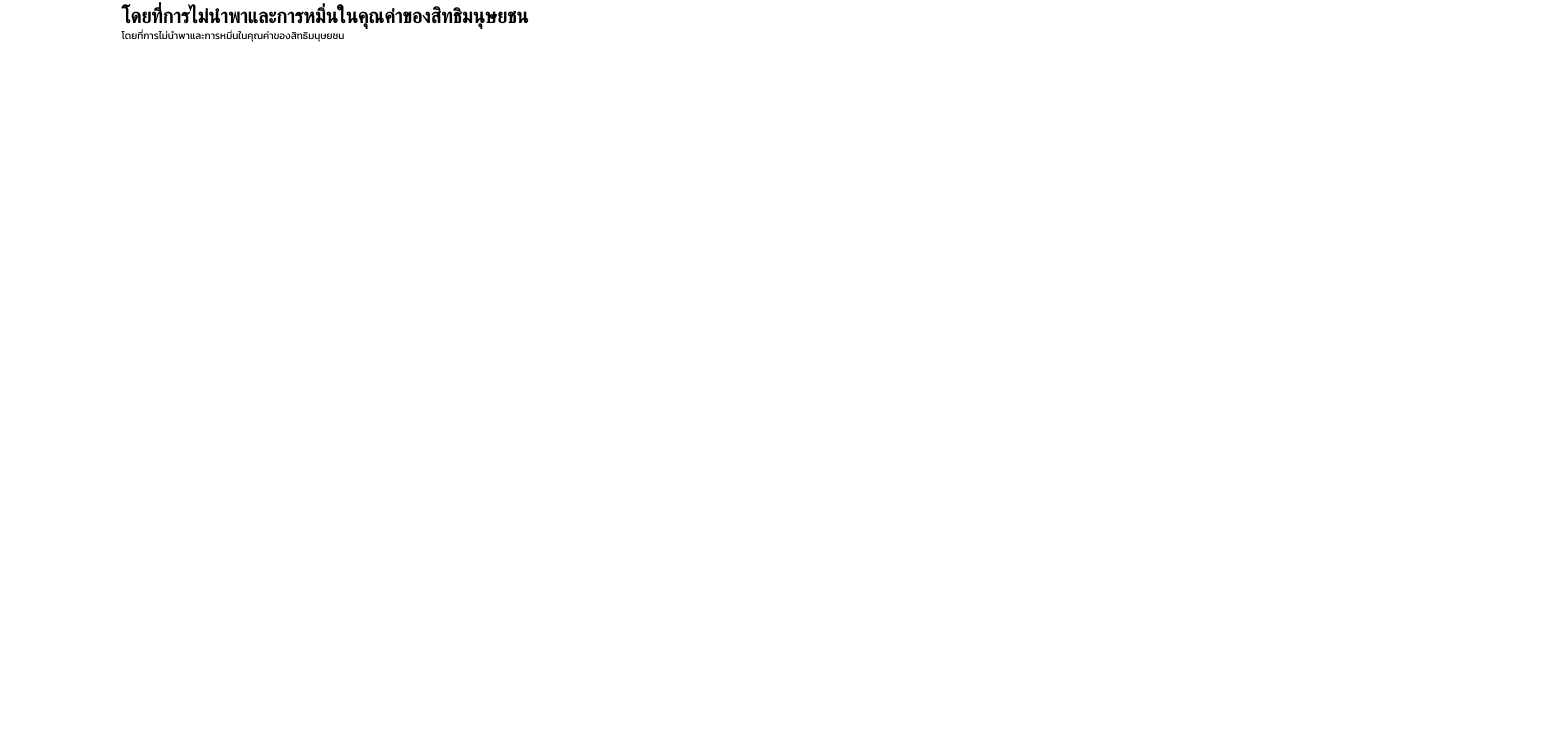
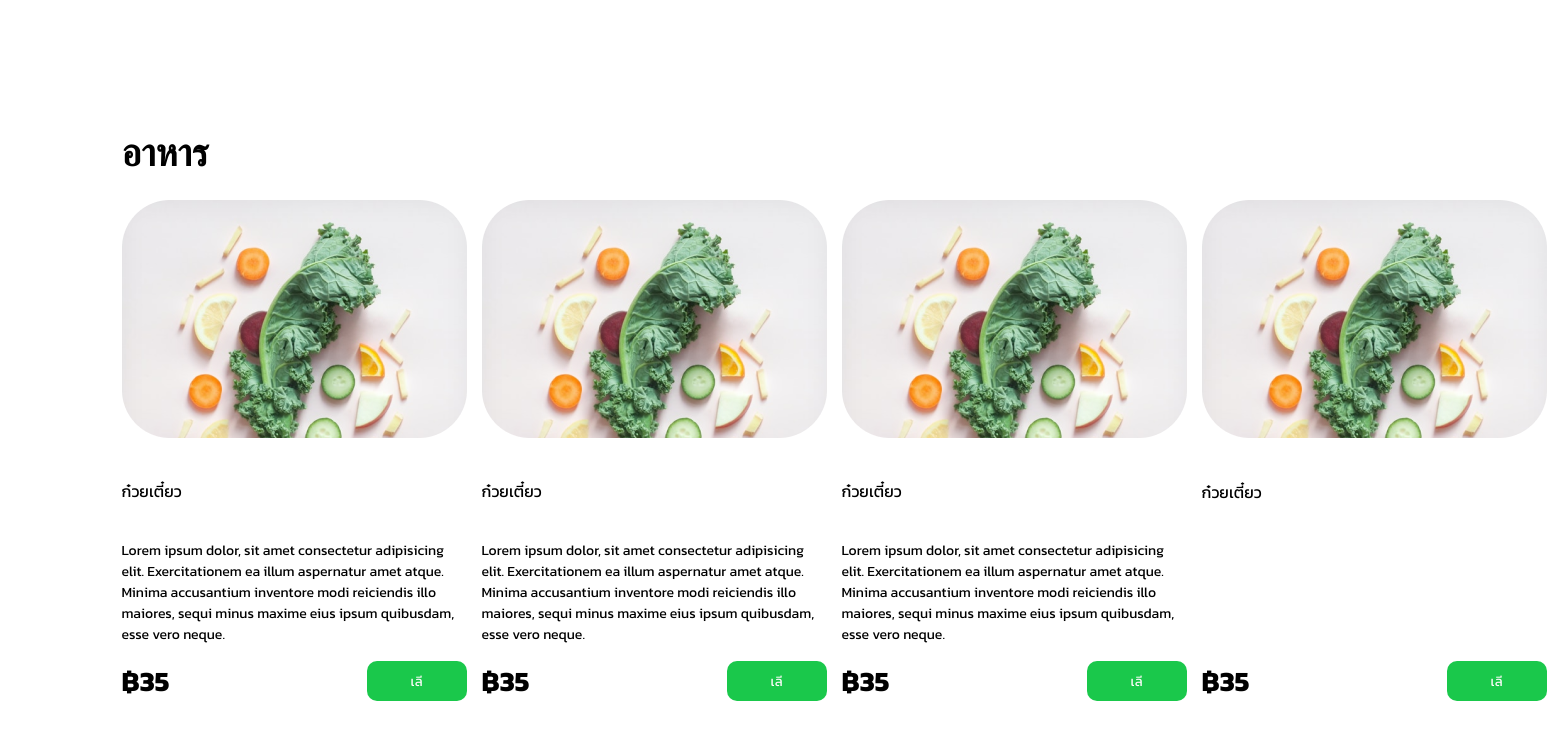
Before and after one commit to donghhan/krualomfon, a Next.js app: page / in a window 1280 px wide. Shown: the part 113-869 px from the top of the page, 1547 px wide, since content can reach past the window. Before the commit the page ends 800 px from the top, so only its background shows below. Built offline with nearby package versions, Linux system fonts and the light colour scheme; a web font is replaced by a local one.

Commit message:
FoodCard component added

```diff
--- /dev/null
+++ b/src/app/foodData.ts
@@ -0,0 +1,64 @@
+import food from "public/food.png";
+
+export const foodData = [
+  {
+    id: "drunken-noodle",
+    name: "ก๋วยเตี๋ยว",
+    price: 35,
+    description:
+      "Lorem ipsum dolor, sit amet consectetur adipisicing elit. Exercitationem ea illum aspernatur amet atque. Minima accusantium inventore modi reiciendis illo maiores, sequi minus maxime eius ipsum quibusdam, esse vero neque.",
+    src: food,
+  },
+  {
+    id: "drunken-noodle",
+    name: "ก๋วยเตี๋ยว",
+    price: 35,
+    description:
+      "Lorem ipsum dolor, sit amet consectetur adipisicing elit. Exercitationem ea illum aspernatur amet atque. Minima accusantium inventore modi reiciendis illo maiores, sequi minus maxime eius ipsum quibusdam, esse vero neque.",
+    src: food,
+  },
+  {
+    id: "drunken-noodle",
+    name: "ก๋วยเตี๋ยว",
+    price: 35,
+    description:
+      "Lorem ipsum dolor, sit amet consectetur adipisicing elit. Exercitationem ea illum aspernatur amet atque. Minima accusantium inventore modi reiciendis illo maiores, sequi minus maxime eius ipsum quibusdam, esse vero neque.",
+    src: food,
+  },
+  {
+    id: "drunken-noodle",
+    name: "ก๋วยเตี๋ยว",
+    price: 35,
+    src: food,
+  },
+  {
+    id: "drunken-noodle",
+    name: "ก๋วยเตี๋ยว",
+    price: 35,
+    src: food,
+  },
+  {
+    id: "drunken-noodle",
+    name: "ก๋วยเตี๋ยว",
+    price: 35,
+    src: food,
+  },
+  {
+    id: "drunken-noodle",
+    name: "ก๋วยเตี๋ยว",
+    price: 35,
+    src: food,
+  },
+  {
+    id: "drunken-noodle",
+    name: "ก๋วยเตี๋ยว",
+    price: 35,
+    src: food,
+  },
+  {
+    id: "drunken-noodle",
+    name: "ก๋วยเตี๋ยว",
+    price: 35,
+    src: food,
+  },
+];
--- a/src/app/page.tsx
+++ b/src/app/page.tsx
@@ -1,12 +1,32 @@
+import "./style.scss";
+import { foodData } from "./foodData";
 import Header from "@/components/header/Header";
+import FoodCard from "@/components/FoodCard/FoodCard";
 
 export default function Home() {
   return (
     <>
       <Header />
       <main>
-        <h1>โดยที่การไม่นำพาและการหมิ่นในคุณค่าของสิทธิมนุษยชน</h1>
-        <p>โดยที่การไม่นำพาและการหมิ่นในคุณค่าของสิทธิมนุษยชน</p>
+        <section id="foods">
+          <div className="wrapper">
+            <div className="title-wrapper">
+              <h1 className="title">อาหาร</h1>
+            </div>
+            <div className="food-wrapper">
+              {foodData.map((i) => (
+                <FoodCard
+                  key={i.id}
+                  id={i.id}
+                  name={i.name}
+                  price={i.price}
+                  description={i.description}
+                  src={i.src}
+                />
+              ))}
+            </div>
+          </div>
+        </section>
       </main>
     </>
   );
--- /dev/null
+++ b/src/app/style.scss
@@ -0,0 +1,26 @@
+@use "../styles/variables/" as *;
+
+.wrapper {
+  width: 100%;
+  display: flex;
+  flex-direction: column;
+
+  .title-wrapper {
+    margin-bottom: 2.4em;
+
+    .title {
+      @include laptop {
+        font-size: 3.8rem;
+      }
+    }
+  }
+
+  .food-wrapper {
+    display: grid;
+
+    @include laptop {
+      grid-template-columns: repeat(4, 1fr);
+      gap: 6em 1.5em;
+    }
+  }
+}
--- a/src/components/FoodCard/FoodCard.tsx
+++ b/src/components/FoodCard/FoodCard.tsx
@@ -1,9 +1,30 @@
-import "./style.FoodCard.scss";
+import "./style.scss";
+import Image from "next/image";
+import { type StaticImageData } from "next/image";
+
+interface FoodInfoType extends React.HTMLAttributes<HTMLDivElement | null> {
+  name: string;
+  price: number;
+  description?: string;
+  src: StaticImageData;
+}
 
 export default function FoodCard({
+  id,
   name,
   price,
   description,
+  src,
 }: FoodInfoType): JSX.Element {
-  return <div id={name} className="food-card-wrapper"></div>;
+  return (
+    <div id={id} className="food-card-wrapper">
+      <Image src={src} alt="food thumbnail" />
+      <span className="name">{name}</span>
+      <p className="description">{description}</p>
+      <div className="info-wrapper">
+        <span className="price">฿{price}</span>
+        <button className="order-button">เลี</button>
+      </div>
+    </div>
+  );
 }
--- a/src/components/FoodCard/style.FoodCard.scss
+++ /dev/null
@@ -1,4 +0,0 @@
-@use "../../styles/variables/" as *;
-
-.food-card-wrapper {
-}
--- /dev/null
+++ b/src/components/FoodCard/style.scss
@@ -0,0 +1,40 @@
+@use "../../styles/variables/" as *;
+
+.food-card-wrapper {
+  min-height: 45rem;
+  display: flex;
+  flex-direction: column;
+  justify-content: space-between;
+  gap: 1.5em;
+
+  .name {
+    margin-top: 1.6em;
+    font-size: 1.6rem;
+  }
+
+  .description {
+    min-height: 10rem;
+    margin-top: 1.6em;
+    font-size: 1.4rem;
+  }
+
+  .info-wrapper {
+    display: flex;
+    justify-content: space-between;
+    align-items: center;
+
+    .price {
+      font-weight: 700;
+      font-size: 2.8rem;
+    }
+
+    .order-button {
+      width: 10rem;
+      height: 4rem;
+      background-color: $green;
+      color: $black_100;
+      border-radius: 1rem;
+      font-family: "Kanit", sans-serif;
+    }
+  }
+}
--- a/src/styles/global.scss
+++ b/src/styles/global.scss
@@ -11,17 +11,12 @@ body {
   font-size: 10px;
   font-family: "Kanit", sans-serif;
   padding: 0 5%;
-  position: relative;
 }
 
 a {
   text-decoration: none;
   display: inline-block;
   color: inherit;
-}
-
-span {
-  display: inline-block;
 }
 
 ul,
@@ -37,3 +32,19 @@ h5,
 h6 {
   font-family: "Charm", cursive;
 }
+
+button {
+  border: none;
+  cursor: pointer;
+}
+
+main {
+  width: 100%;
+
+  @include mobile {
+  }
+
+  @include laptop {
+    padding-top: 126px;
+  }
+}
--- a/src/styles/variables/_breakpoints.scss
+++ b/src/styles/variables/_breakpoints.scss
@@ -0,0 +1,23 @@
+@mixin mobile {
+  @media screen and (min-width: 280px) {
+    @content;
+  }
+}
+
+@mixin tablet {
+  @media screen and (min-width: 768px) {
+    @content;
+  }
+}
+
+@mixin laptop {
+  @media screen and (min-width: 1024px) {
+    @content;
+  }
+}
+
+@mixin desktop {
+  @media screen and (min-width: 1200px) {
+    @content;
+  }
+}
--- a/type.d.ts
+++ /dev/null
@@ -1,5 +0,0 @@
-interface FoodInfoType extends React.HTMLAttributes<HTMLDivElement | null> {
-  name: string;
-  price: number;
-  description?: string;
-}
```
Also changed, not shown: public/food.png (added).
